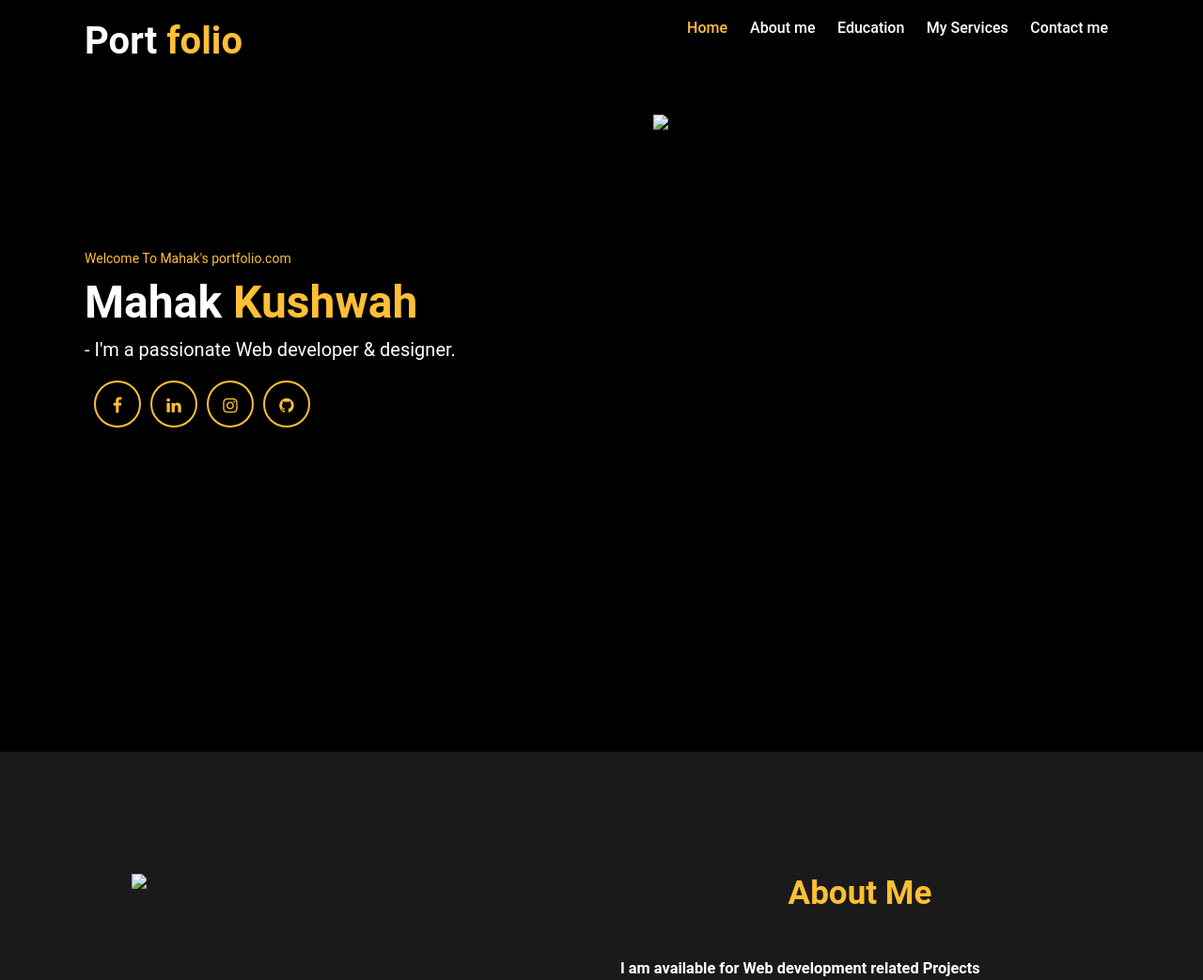
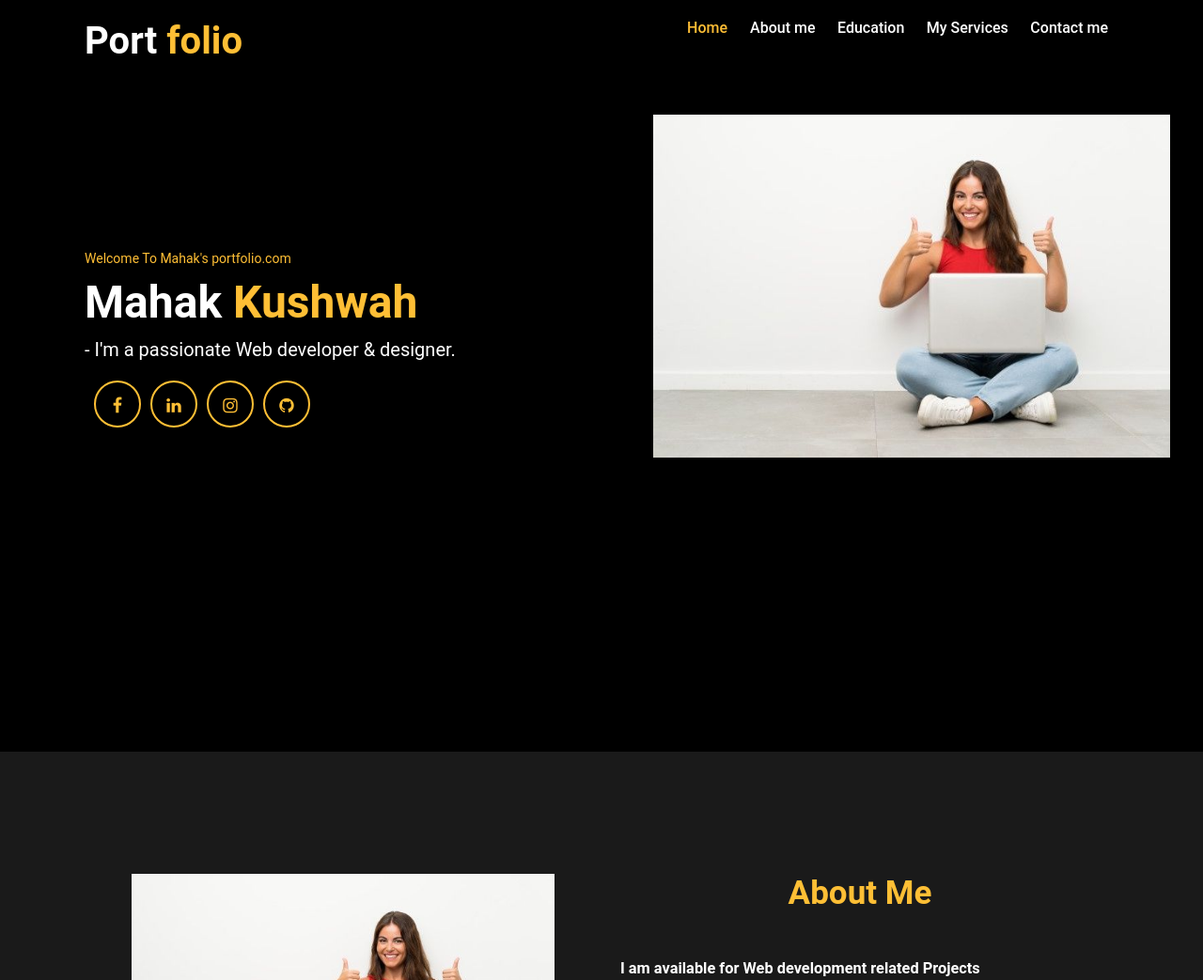
Before and after one commit to mahakkushwah10/firstportfolio, a plain HTML site: page index.html in a window 1280 px wide. Shown: the top 1043 px of the page at 94% size. Drawn offline with Linux system fonts and the light colour scheme.

Commit message:
Update index.html

```diff
--- a/index.html
+++ b/index.html
@@ -49,7 +49,7 @@
       </div>
     </div>
     <div class="width-50">
-      <img src="images\aboutme.jpg">
+      <img src="aboutme.jpg">
     </div>
   </div>
   </div>
@@ -57,7 +57,7 @@
 <div class="main-section bg-lightgrey">
     <div class="container">
       <div class="width-50">
-        <img src="images/aboutme.jpg" class="about-img">
+        <img src="aboutme.jpg" class="about-img">
       </div>
       <div class="width-50">
         <div class="about-me">
```
